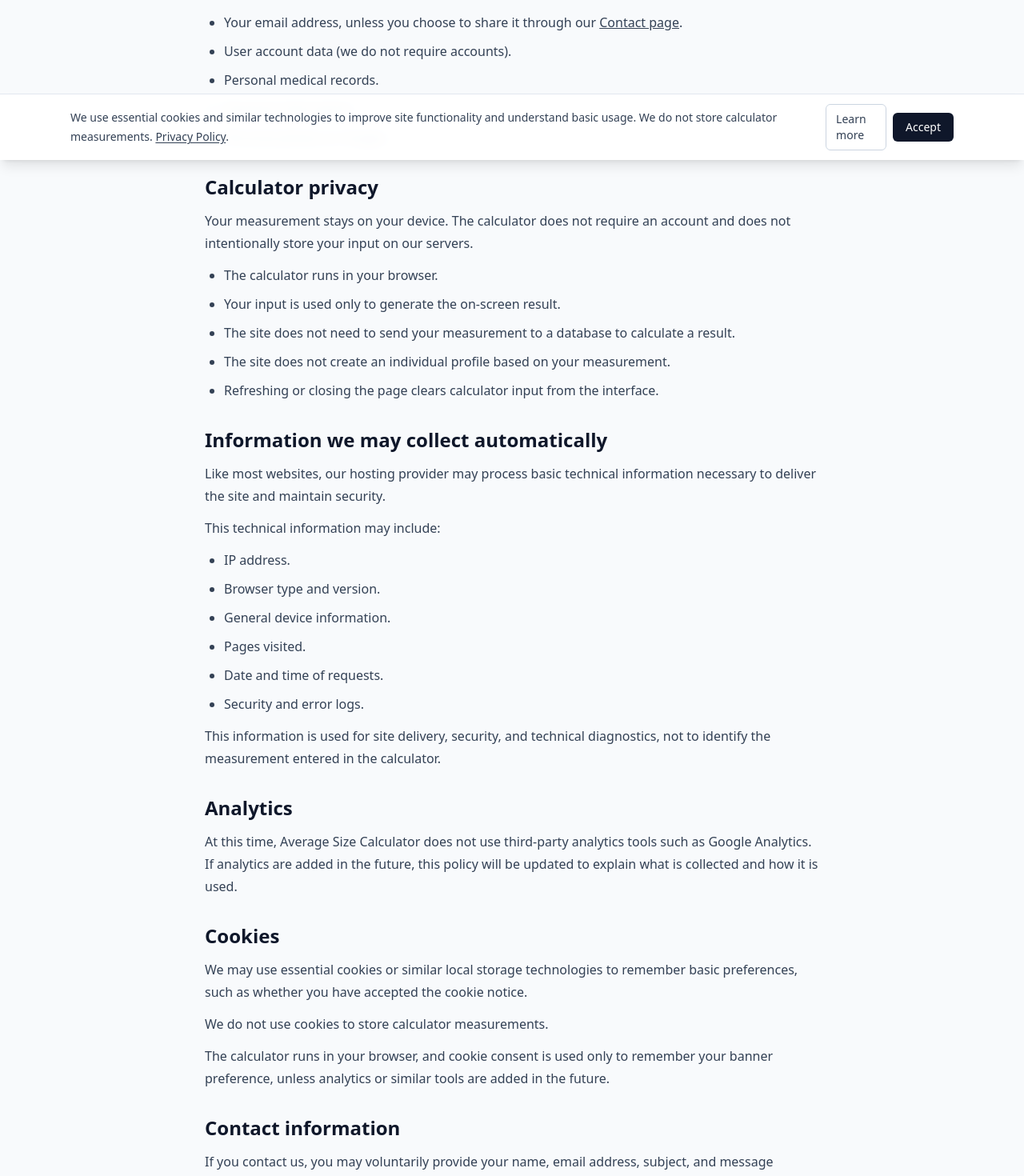
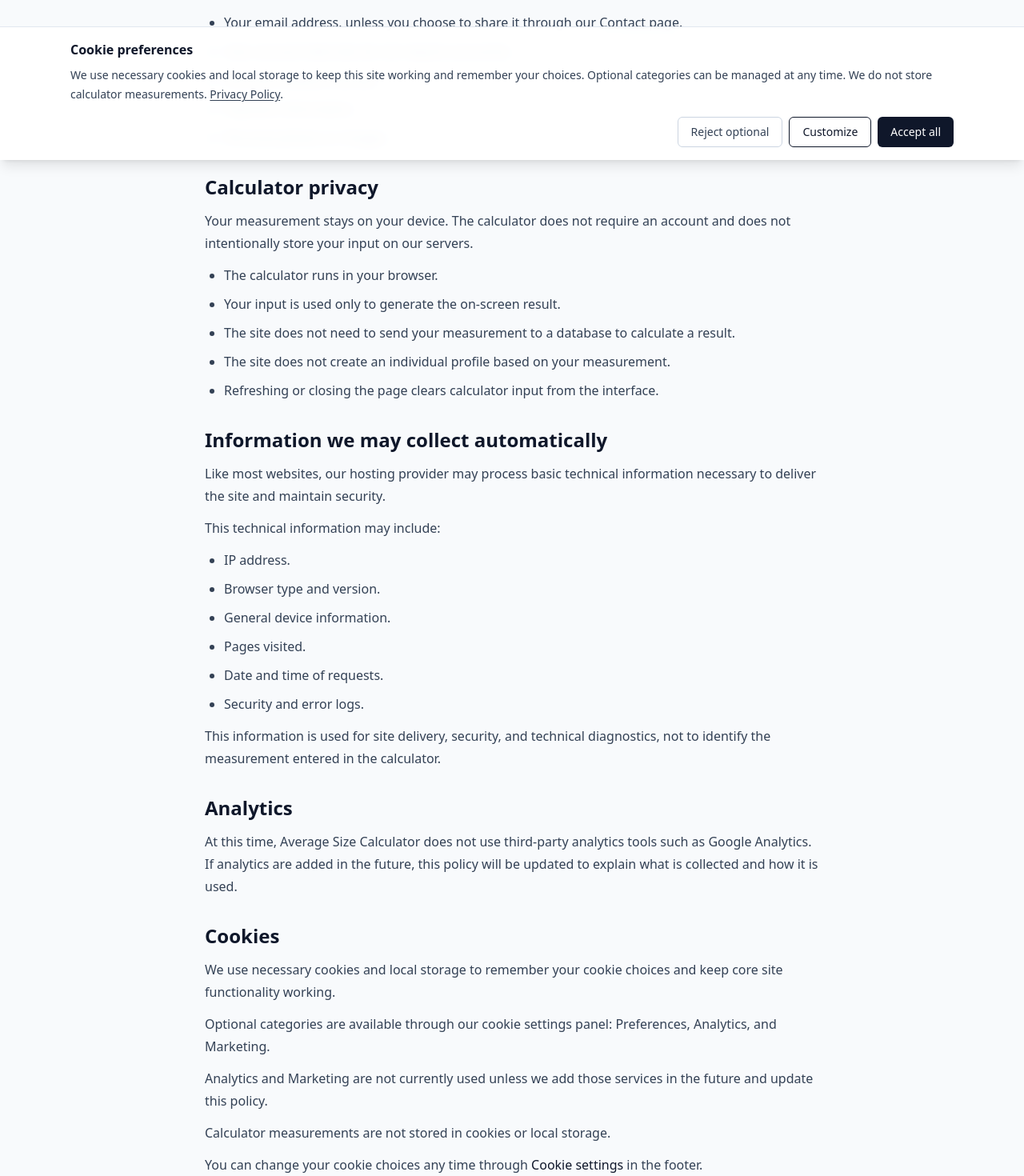
Before and after one commit to cerebromilionario/average-size-calculator, a Next.js app: page /privacy-policy in a window 1280 px wide. Shown: the part 600-2070 px from the top of the page at 80% size. Built offline with nearby package versions, Linux system fonts and the light colour scheme.

Commit message:
Add advanced cookie preferences

```diff
--- a/src/app/privacy-policy/page.tsx
+++ b/src/app/privacy-policy/page.tsx
@@ -107,13 +107,22 @@ export default function Page() {
         <section>
           <h2 className="text-2xl font-semibold text-slate-900">Cookies</h2>
           <p className="mt-3 leading-7">
-            We may use essential cookies or similar local storage technologies to remember basic preferences, such as
-            whether you have accepted the cookie notice.
+            We use necessary cookies and local storage to remember your cookie choices and keep core site
+            functionality working.
           </p>
-          <p className="mt-3 leading-7">We do not use cookies to store calculator measurements.</p>
           <p className="mt-3 leading-7">
-            The calculator runs in your browser, and cookie consent is used only to remember your banner preference,
-            unless analytics or similar tools are added in the future.
+            Optional categories are available through our cookie settings panel: Preferences, Analytics, and
+            Marketing.
+          </p>
+          <p className="mt-3 leading-7">
+            Analytics and Marketing are not currently used unless we add those services in the future and update this
+            policy.
+          </p>
+          <p className="mt-3 leading-7">
+            Calculator measurements are not stored in cookies or local storage.
+          </p>
+          <p className="mt-3 leading-7">
+            You can change your cookie choices any time through <span className="font-medium text-slate-900">Cookie settings</span> in the footer.
           </p>
         </section>
 
--- a/src/components/CookieConsent.tsx
+++ b/src/components/CookieConsent.tsx
@@ -3,59 +3,266 @@
 import { useEffect, useState } from 'react';
 import Link from 'next/link';
 
-const CONSENT_KEY = 'average-size-cookie-consent';
+const CONSENT_STORAGE_KEY = 'average-size-cookie-consent-v1';
+
+type ConsentPreferences = {
+  necessary: true;
+  preferences: boolean;
+  analytics: boolean;
+  marketing: boolean;
+  acceptedAt: string;
+  version: 1;
+};
+
+type OptionalPreferences = Pick<ConsentPreferences, 'preferences' | 'analytics' | 'marketing'>;
+
+const defaultOptionalPreferences: OptionalPreferences = {
+  preferences: false,
+  analytics: false,
+  marketing: false
+};
 
 export default function CookieConsent() {
-  const [isVisible, setIsVisible] = useState(false);
+  const [isReady, setIsReady] = useState(false);
+  const [showBanner, setShowBanner] = useState(false);
+  const [showModal, setShowModal] = useState(false);
+  const [optionalPreferences, setOptionalPreferences] = useState<OptionalPreferences>(defaultOptionalPreferences);
+
+  const saveConsent = (prefs: OptionalPreferences) => {
+    const consent: ConsentPreferences = {
+      necessary: true,
+      preferences: prefs.preferences,
+      analytics: prefs.analytics,
+      marketing: prefs.marketing,
+      acceptedAt: new Date().toISOString(),
+      version: 1
+    };
+
+    localStorage.setItem(CONSENT_STORAGE_KEY, JSON.stringify(consent));
+    setOptionalPreferences(prefs);
+    setShowBanner(false);
+    setShowModal(false);
+  };
+
+  const handleAcceptAll = () => {
+    saveConsent({ preferences: true, analytics: true, marketing: true });
+  };
+
+  const handleRejectOptional = () => {
+    saveConsent(defaultOptionalPreferences);
+  };
 
   useEffect(() => {
-    const consent = localStorage.getItem(CONSENT_KEY);
-    if (consent !== 'accepted') {
-      setIsVisible(true);
+    const storedConsent = localStorage.getItem(CONSENT_STORAGE_KEY);
+
+    if (!storedConsent) {
+      setShowBanner(true);
+      setIsReady(true);
+      return;
     }
+
+    try {
+      const parsed = JSON.parse(storedConsent) as Partial<ConsentPreferences>;
+      const parsedPrefs: OptionalPreferences = {
+        preferences: Boolean(parsed.preferences),
+        analytics: Boolean(parsed.analytics),
+        marketing: Boolean(parsed.marketing)
+      };
+
+      setOptionalPreferences(parsedPrefs);
+      setShowBanner(false);
+    } catch {
+      setShowBanner(true);
+      setOptionalPreferences(defaultOptionalPreferences);
+    }
+
+    setIsReady(true);
   }, []);
 
-  const handleAccept = () => {
-    localStorage.setItem(CONSENT_KEY, 'accepted');
-    setIsVisible(false);
+  useEffect(() => {
+    const openSettings = () => {
+      const storedConsent = localStorage.getItem(CONSENT_STORAGE_KEY);
+      if (storedConsent) {
+        try {
+          const parsed = JSON.parse(storedConsent) as Partial<ConsentPreferences>;
+          setOptionalPreferences({
+            preferences: Boolean(parsed.preferences),
+            analytics: Boolean(parsed.analytics),
+            marketing: Boolean(parsed.marketing)
+          });
+        } catch {
+          setOptionalPreferences(defaultOptionalPreferences);
+        }
+      }
+      setShowModal(true);
     };
 
-  if (!isVisible) {
+    window.addEventListener('open-cookie-settings', openSettings);
+    return () => window.removeEventListener('open-cookie-settings', openSettings);
+  }, []);
+
+  if (!isReady) {
     return null;
   }
 
   return (
+    <>
+      {showBanner && (
         <div
           className="fixed bottom-0 left-0 right-0 z-50 border-t border-slate-200 bg-white/95 shadow-lg backdrop-blur"
           role="region"
-      aria-label="Cookie consent"
+          aria-label="Cookie preferences"
           aria-live="polite"
         >
-      <div className="mx-auto flex w-full max-w-6xl flex-col gap-3 px-4 py-3 sm:px-6 md:flex-row md:items-center md:justify-between">
-        <p className="text-sm leading-6 text-slate-700">
-          We use essential cookies and similar technologies to improve site functionality and understand basic usage.
-          We do not store calculator measurements.{' '}
+          <div className="mx-auto w-full max-w-6xl px-4 py-4 sm:px-6">
+            <h2 className="text-base font-semibold text-slate-900">Cookie preferences</h2>
+            <p className="mt-2 text-sm leading-6 text-slate-700">
+              We use necessary cookies and local storage to keep this site working and remember your choices. Optional
+              categories can be managed at any time. We do not store calculator measurements.{' '}
               <Link href="/privacy-policy" className="underline underline-offset-2 hover:text-slate-900">
                 Privacy Policy
               </Link>
               .
             </p>
-        <div className="flex flex-col gap-2 sm:flex-row sm:items-center sm:justify-end">
-          <Link
-            href="/privacy-policy"
-            className="inline-flex items-center justify-center rounded-md border border-slate-300 px-3 py-2 text-sm font-medium text-slate-700 transition hover:bg-slate-50"
-          >
-            Learn more
-          </Link>
+            <div className="mt-4 flex flex-col gap-2 sm:flex-row sm:justify-end">
               <button
                 type="button"
-            onClick={handleAccept}
-            className="inline-flex items-center justify-center rounded-md bg-slate-900 px-4 py-2 text-sm font-medium text-white transition hover:bg-slate-700 focus-visible:outline-none focus-visible:ring-2 focus-visible:ring-slate-500 focus-visible:ring-offset-2"
+                onClick={handleRejectOptional}
+                className="inline-flex items-center justify-center rounded-md border border-slate-300 px-4 py-2 text-sm font-medium text-slate-700 transition hover:bg-slate-50"
               >
-            Accept
+                Reject optional
+              </button>
+              <button
+                type="button"
+                onClick={() => setShowModal(true)}
+                className="inline-flex items-center justify-center rounded-md border border-slate-900 px-4 py-2 text-sm font-medium text-slate-900 transition hover:bg-slate-100"
+              >
+                Customize
+              </button>
+              <button
+                type="button"
+                onClick={handleAcceptAll}
+                className="inline-flex items-center justify-center rounded-md bg-slate-900 px-4 py-2 text-sm font-medium text-white transition hover:bg-slate-700"
+              >
+                Accept all
               </button>
             </div>
           </div>
         </div>
+      )}
+
+      {showModal && (
+        <div className="fixed inset-0 z-[60] flex items-end justify-center bg-slate-900/50 p-4 sm:items-center">
+          <div
+            role="dialog"
+            aria-modal="true"
+            aria-labelledby="cookie-settings-title"
+            className="max-h-[90vh] w-full max-w-2xl overflow-y-auto rounded-t-xl bg-white p-5 shadow-xl sm:rounded-xl"
+          >
+            <div className="flex items-start justify-between gap-4">
+              <div>
+                <h2 id="cookie-settings-title" className="text-xl font-semibold text-slate-900">
+                  Cookie settings
+                </h2>
+                <p className="mt-2 text-sm leading-6 text-slate-700">
+                  Choose which optional categories you want to allow. Necessary cookies are always active because they
+                  are required for the site to work.
+                </p>
+              </div>
+              <button
+                type="button"
+                aria-label="Close cookie settings"
+                onClick={() => setShowModal(false)}
+                className="rounded-md border border-slate-300 px-2 py-1 text-slate-700 hover:bg-slate-100"
+              >
+                ✕
+              </button>
+            </div>
+
+            <div className="mt-5 space-y-3">
+              <div className="rounded-lg border border-slate-200 p-3">
+                <div className="flex items-center justify-between gap-3">
+                  <div>
+                    <h3 className="font-medium text-slate-900">Necessary cookies</h3>
+                    <p className="mt-1 text-sm text-slate-600">
+                      Required for basic site functionality, security, and remembering your cookie choices.
+                    </p>
+                  </div>
+                  <span className="rounded-full bg-slate-900 px-2 py-1 text-xs font-semibold text-white">Always active</span>
+                </div>
+              </div>
+
+              {[
+                {
+                  key: 'preferences',
+                  label: 'Preferences',
+                  description:
+                    'Helps remember basic display or usability preferences. Calculator measurements are not stored.'
+                },
+                {
+                  key: 'analytics',
+                  label: 'Analytics',
+                  description:
+                    'Helps understand basic site usage if analytics tools are added in the future. Currently, no third-party analytics are used.'
+                },
+                {
+                  key: 'marketing',
+                  label: 'Marketing',
+                  description:
+                    'Used for advertising or personalized content if such services are added in the future. Currently disabled by default.'
+                }
+              ].map((item) => (
+                <div key={item.key} className="rounded-lg border border-slate-200 p-3">
+                  <div className="flex items-center justify-between gap-3">
+                    <div>
+                      <label htmlFor={`cookie-${item.key}`} className="font-medium text-slate-900">
+                        {item.label}
+                      </label>
+                      <p className="mt-1 text-sm text-slate-600">{item.description}</p>
+                    </div>
+                    <input
+                      id={`cookie-${item.key}`}
+                      type="checkbox"
+                      checked={optionalPreferences[item.key as keyof OptionalPreferences]}
+                      onChange={(event) =>
+                        setOptionalPreferences((current) => ({
+                          ...current,
+                          [item.key]: event.target.checked
+                        }))
+                      }
+                      className="h-5 w-5 cursor-pointer accent-slate-900"
+                    />
+                  </div>
+                </div>
+              ))}
+            </div>
+
+            <div className="mt-6 flex flex-col gap-2 sm:flex-row sm:justify-end">
+              <button
+                type="button"
+                onClick={() => saveConsent(optionalPreferences)}
+                className="inline-flex items-center justify-center rounded-md border border-slate-900 px-4 py-2 text-sm font-medium text-slate-900 transition hover:bg-slate-100"
+              >
+                Save choices
+              </button>
+              <button
+                type="button"
+                onClick={handleRejectOptional}
+                className="inline-flex items-center justify-center rounded-md border border-slate-300 px-4 py-2 text-sm font-medium text-slate-700 transition hover:bg-slate-50"
+              >
+                Reject optional
+              </button>
+              <button
+                type="button"
+                onClick={handleAcceptAll}
+                className="inline-flex items-center justify-center rounded-md bg-slate-900 px-4 py-2 text-sm font-medium text-white transition hover:bg-slate-700"
+              >
+                Accept all
+              </button>
+            </div>
+          </div>
+        </div>
+      )}
+    </>
   );
 }
--- /dev/null
+++ b/src/components/CookieSettingsButton.tsx
@@ -0,0 +1,13 @@
+'use client';
+
+export default function CookieSettingsButton() {
+  return (
+    <button
+      type="button"
+      onClick={() => window.dispatchEvent(new Event('open-cookie-settings'))}
+      className="text-left text-slate-700 hover:text-slate-900 hover:underline"
+    >
+      Cookie settings
+    </button>
+  );
+}
--- a/src/components/Footer.tsx
+++ b/src/components/Footer.tsx
@@ -1,5 +1,6 @@
 import Link from 'next/link';
 import { siteConfig } from '@/lib/site';
+import CookieSettingsButton from '@/components/CookieSettingsButton';
 
 const footerLinks = [
   { href: '/', label: 'Home' },
@@ -30,6 +31,7 @@ export default function Footer() {
                 {link.label}
               </Link>
             ))}
+            <CookieSettingsButton />
           </nav>
         </div>
         <p className="mt-8 text-xs text-slate-500">
```
Lines whose indentation alone changed are shown as unchanged.
